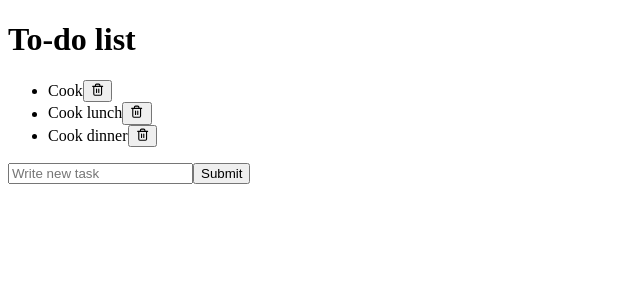
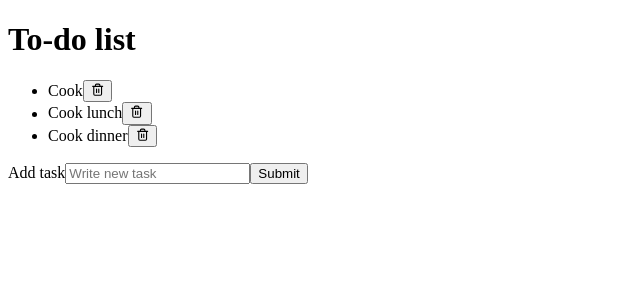
Before and after one commit to ricafolio/labs, a React app: page / in a window 1280 px wide. Shown: the top 300 px of the page, without its empty margins (0-640 px from the left). Built offline with nearby package versions, Linux system fonts and the light colour scheme; the HTML template or start-up script is replaced by a standard one.

Commit message:
Use accessible queries (#22)
* feat: add label for task input

* feat: use accessible queries in tests

```diff
--- a/src/TaskNew.jsx
+++ b/src/TaskNew.jsx
@@ -19,7 +19,9 @@ export function TaskNew({ handleClick }) {
 
   return (
     <form onSubmit={(e) => handleSubmit(e)}>
+      <label htmlFor="task-input">Add task</label>
       <input
+        id="task-input"
         type="text"
         placeholder="Write new task"
         value={newTask}
```
Also changed, not shown: 2 other files (tests, documents, lock files or other folders).
